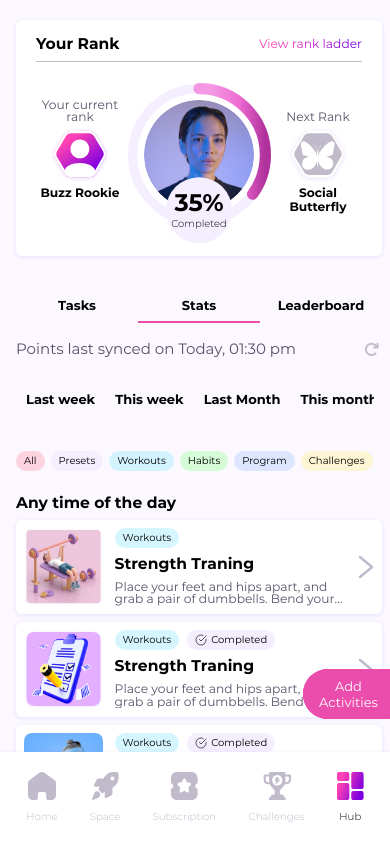
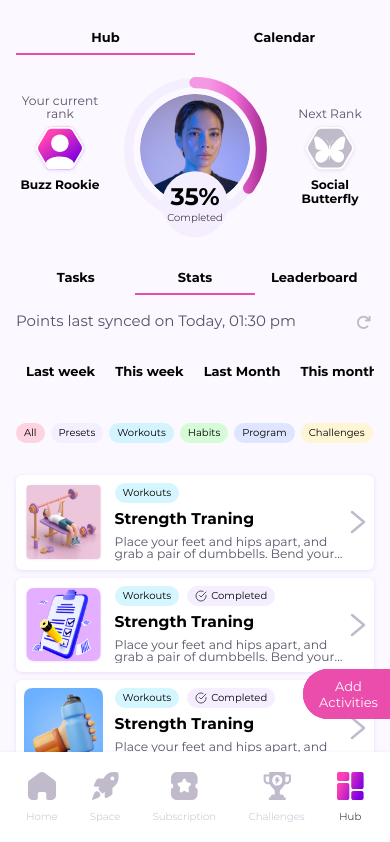
Before and after one commit to alexander-mettevo/buzzmi-deploy, a React (Vite) app: page /hub/stats in a window 390 px wide. Shown: the top 842 px of the page. Built offline with nearby package versions, Linux system fonts and the light colour scheme.

Commit message:
change status page

```diff
--- a/src/components/pages/hub/hubStats/HubStats.jsx
+++ b/src/components/pages/hub/hubStats/HubStats.jsx
@@ -7,12 +7,13 @@ import AdditionalInformation from "../../../reusable/assets/additionalInformatio
 import UpdateInfo from "../../../reusable/updateInfo/UpdateInfo.jsx"
 import PeriodList from "../../../reusable/periodList/PeriodList.jsx"
 import { tabsLast } from "../../../../mock-data/hub/hub.js"
+import RankRow from "../items/rank/items/RankRow/RankRow.jsx"
 
 const mockItems = [
   {
-    title: "Any time of the day",
     list: [
       {
+        href: "/hub/tread/1",
         image: {
           src: "/images/hub/main/gym.png",
           alt: "Placeholder",
@@ -30,6 +31,7 @@ const mockItems = [
         },
       },
       {
+        href: "/hub/tread/1",
         image: {
           src: "/images/hub/main/list.png",
           alt: "Placeholder",
@@ -48,6 +50,7 @@ const mockItems = [
         },
       },
       {
+        href: "/hub/tread/1",
         image: {
           src: "/images/hub/main/drink.png",
           alt: "Placeholder",
@@ -68,9 +71,9 @@ const mockItems = [
     ],
   },
   {
-    title: "Any time of the day",
     list: [
       {
+        href: "/hub/tread/1",
         image: {
           src: "/images/hub/main/gym.png",
           alt: "Placeholder",
@@ -89,6 +92,7 @@ const mockItems = [
         },
       },
       {
+        href: "/hub/tread/1",
         image: {
           src: "/images/hub/main/list.png",
           alt: "Placeholder",
@@ -107,6 +111,7 @@ const mockItems = [
         },
       },
       {
+        href: "/hub/tread/1",
         image: {
           src: "/images/hub/main/drink.png",
           alt: "Placeholder",
@@ -127,9 +132,9 @@ const mockItems = [
     ],
   },
   {
-    title: "Any time of the day",
     list: [
       {
+        href: "/hub/tread/1",
         image: {
           src: "/images/hub/main/gym.png",
           alt: "Placeholder",
@@ -148,6 +153,7 @@ const mockItems = [
         },
       },
       {
+        href: "/hub/tread/1",
         image: {
           src: "/images/hub/main/list.png",
           alt: "Placeholder",
@@ -166,6 +172,7 @@ const mockItems = [
         },
       },
       {
+        href: "/hub/tread/1",
         image: {
           src: "/images/hub/main/drink.png",
           alt: "Placeholder",
@@ -210,6 +217,17 @@ const periodList = [
   },
 ]
 
+const tabs = [
+  {
+    href: "/hub",
+    title: "Hub",
+  },
+  {
+    href: "/calendar",
+    title: "Calendar",
+  },
+]
+
 const HubStats = () => {
   const [calendarValue, setCalendarValue] = useState("2023-05-01")
   const [periodType, setPeriodType] = useState(null)
@@ -217,8 +235,15 @@ const HubStats = () => {
     <>
       <div className="main-layout__row">
         <div className="main-layout__mid">
-          <div className="mb-7">
+          <div className="mb-3 d-md-none">
+            <LinkTabs list={tabs} />
+          </div>
+
+          <div className="mb-7 d-none d-md-block">
             <Rank withAvatar />
+          </div>
+          <div className="mb-7 d-md-none">
+            <RankRow withAvatar />
           </div>
           <LinkTabs list={tabsLast} />
           <UpdateInfo text="Points last synced on Today, 01:30 pm" onBtnClick={() => null} />
--- a/src/components/pages/hub/hubTread/HubTread.jsx
+++ b/src/components/pages/hub/hubTread/HubTread.jsx
@@ -7,6 +7,7 @@ import PageNavigation from "../../../reusable/pageNavigation/PageNavigation.jsx"
 import ProgressHeader from "./header/ProgressHeader.jsx"
 import { dayList, goalList, infoCardData, pageNav, viewTypeList } from "../../../../mock-data/hub/hub.js"
 import { useParams } from "react-router-dom"
+import Description from "../../../reusable/assets/description/Description.jsx"
 
 const getCurrentType = (list, id) => list.filter((el) => el.id === id)[0]?.text
 
@@ -32,7 +33,7 @@ const HubTread = () => {
           lastItemLink={{ title: "Edit", href: `/hub/edit-task/${id}` }}
         />
         <div className="mb-4">
-          <InfoCard item={infoCardData} />
+          <Description item={infoCardData} />
         </div>
         <ProgressHeader text="2 complated" />
         <div className="mb-4">
--- a/src/components/pages/hub/items/rank/items/RankRow/RankRow.jsx
+++ b/src/components/pages/hub/items/rank/items/RankRow/RankRow.jsx
@@ -1,5 +1,6 @@
 import { useEffect, useState } from "react"
 import CircleChart from "../../../../../../reusable/assets/charts/circleChart/CircleChart.jsx"
+import cn from "classnames"
 
 const getData = async (setData) => {
   try {
@@ -34,7 +35,11 @@ const RankRow = ({ withAvatar }) => {
   }, [])
 
   return (
-    <div className="rank-row">
+    <div
+      className={cn("rank-row", {
+        "rank-row--with-avatar": withAvatar,
+      })}
+    >
       <div className="rank-row__label">
         <div className="text-r">Your current rank</div>
         <div>
--- a/src/components/reusable/assets/linkTabs/LinkTabs.jsx
+++ b/src/components/reusable/assets/linkTabs/LinkTabs.jsx
@@ -1,4 +1,3 @@
-import React from "react"
 import { NavLink } from "react-router-dom"
 
 const LinkTabs = ({ list, onChange, activeTabId }) => {
--- a/src/styles/components/pages/hub/items/rank.scss
+++ b/src/styles/components/pages/hub/items/rank.scss
@@ -8,6 +8,9 @@
 
   @media (max-width: $mobileSmall) {
     justify-content: space-between;
+  }
+
+  &--with-avatar {
   }
 
   &__label {
@@ -50,5 +53,10 @@
       width: 60px;
       height: 54px;
     }
+
+    @media (max-width: $mobileSmall) {
+      width: 56px;
+      height: 50px;
+    }
   }
 }
```
